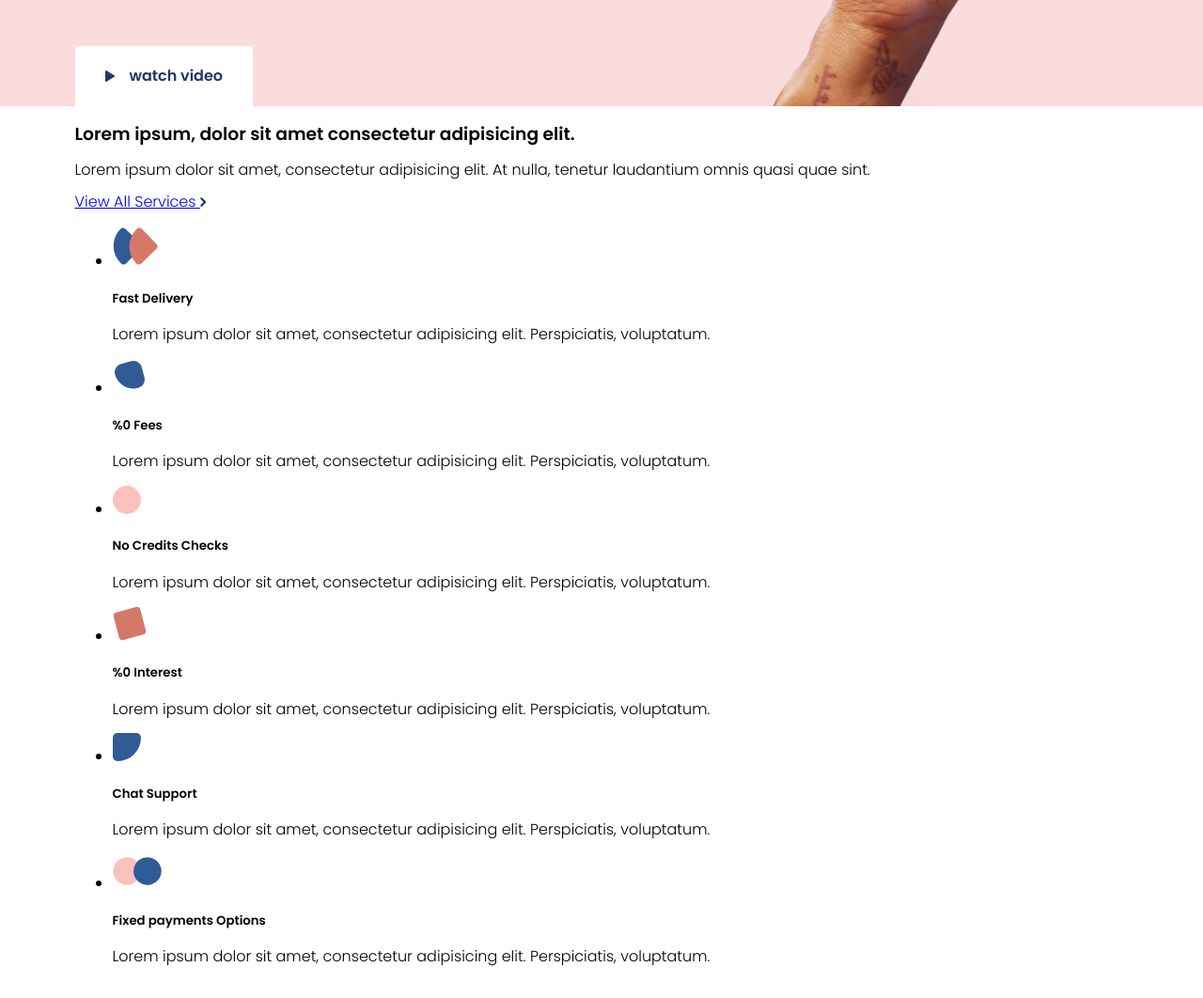
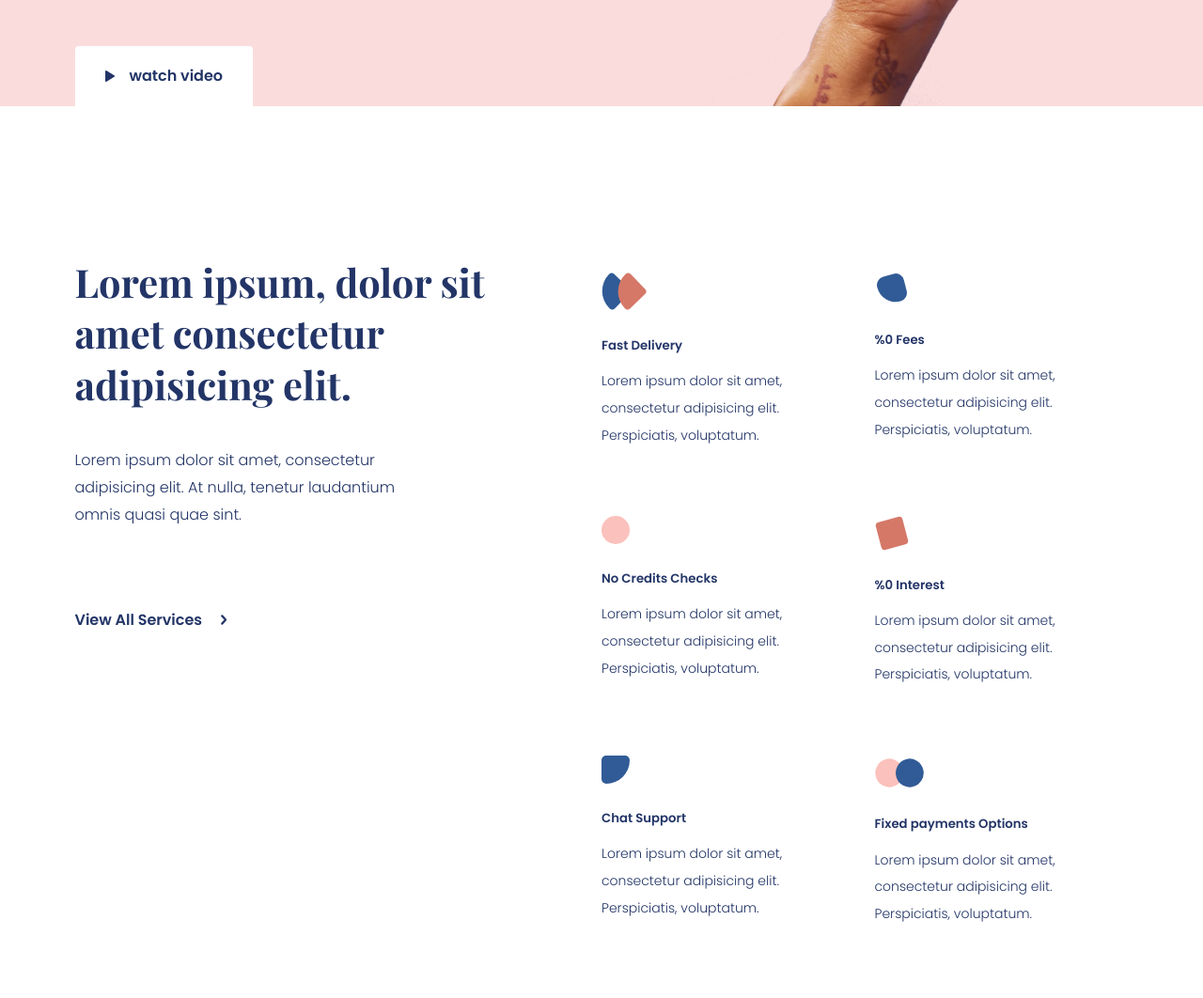
Before and after one commit to JeanSoro/productLandingPageGSAP, a website: page index.html in a window 1280 px wide. Shown: the part 607-1669 px from the top of the page at 94% size. Drawn offline with nearby package versions, Linux system fonts and the light colour scheme; a script that the page names is missing.

Commit message:
Completed styles for  features section

```diff
--- a/css/components/features.scss
+++ b/css/components/features.scss
@@ -1 +1,91 @@
 @import "../variables.scss";
+
+.features {
+  margin-top: 20vh;
+  margin-bottom: 0;
+
+  .features-inner {
+    display: flex;
+    justify-content: space-between;
+    align-items: flex-start;
+
+    .features-content {
+      width: 33%;
+
+      @media(max-width:$widescreen) {
+        width: 40%;
+      }
+
+      h3 {
+        font-family: 'Playfair Display';
+        color: $blue;
+        font-size: 2.6rem;
+        line-height: 3.4rem;
+        margin: 0 0 40px;
+      }
+
+      p {
+        line-height: 1.8rem;
+        font-weight: 300;
+        color: $blue;
+        margin-bottom: 88px;
+
+        @media(max-width:$widescreen) {
+          padding-right: 60px;
+        }
+      }
+
+      .btn-row {
+        a {
+          color: $blue;
+          text-decoration: none;
+          font-weight: 600;
+
+          img {
+            margin-left: 16px;
+          }
+        }
+      }
+    }
+
+    .features-list {
+      width: 50%;
+      display: flex;
+      justify-content: center;
+
+      ul {
+        display: flex;
+        justify-content: space-between;
+        flex-wrap: wrap;
+        padding: 0;
+
+        li {
+          list-style: none;
+
+          img {
+            margin-bottom: 24px;
+          }
+
+          h5 {
+            color: $blue;
+            font-weight: 1.2rem;
+            margin: 0;
+          }
+
+          p {
+            line-height: 1.8rem;
+            font-weight: 300;
+            color: $blue;
+            width: 270px;
+            margin: 16px 0 72px;
+            font-size: 1rem;
+
+            @media(max-width: $widescreen) {
+              font-size: .875rem;
+            }
+          }
+        }
+      }
+    }
+  }
+}
--- a/css/variables.scss
+++ b/css/variables.scss
@@ -18,7 +18,7 @@ $white: #ffffff;
 body {
   font-family: "Poppins", -apple-system, BlinkMacSystemFont, "Segoe UI", Roboto,
     Oxygen, Ubuntu, Cantarell, "Open Sans", "Helvetica Neue", sans-serif;
-  height: 2000px;
+  // height: 1500px;
   margin: 0;
 }
 
```
Also changed, not shown: css/style.css.
